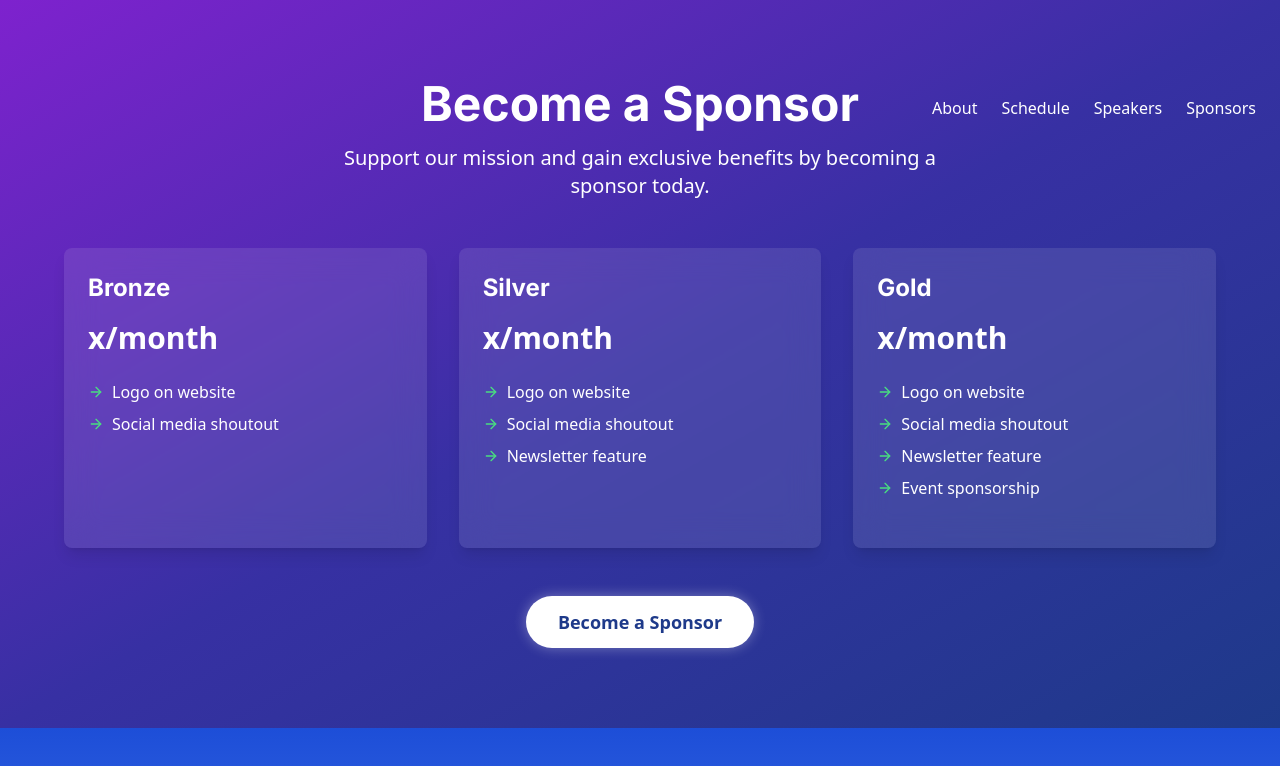
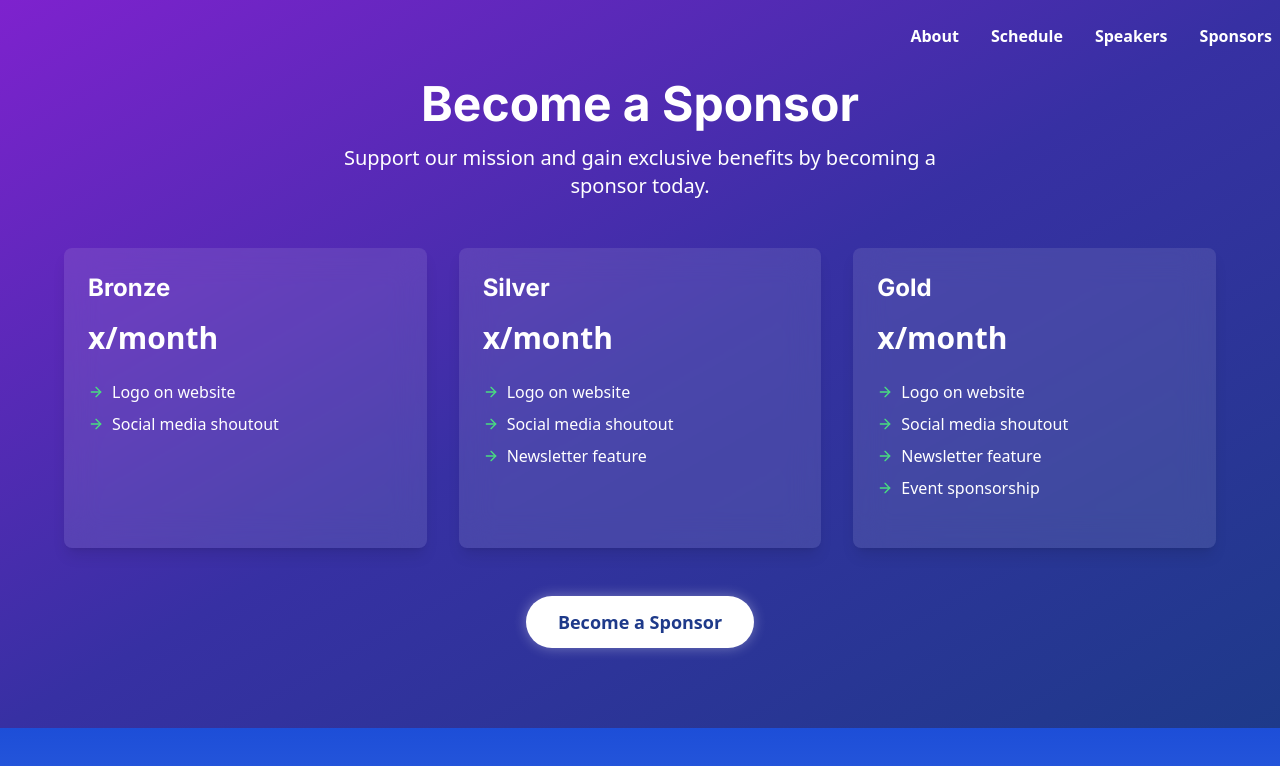
Before and after one commit to bibschan/cloud-summit-2025, a Next.js app: page /sponsor in a window 1280 px wide. Shown: the top 766 px of the page. Built offline with nearby package versions, Linux system fonts and the light colour scheme.

Commit message:
Just a style proposal for the header

```diff
--- a/src/components/nav.tsx
+++ b/src/components/nav.tsx
@@ -1,20 +1,40 @@
 "use client";
 
 import Link from "next/link";
-import React from "react";
+import React, { useState, useEffect } from "react";
 
 export default function Nav() {
+  const [isAtTop, setIsAtTop] = useState(true);
+
+  useEffect(() => {
+    const handleScroll = () => {
+      if (window.scrollY === 0) {
+        setIsAtTop(true);
+      } else {
+        setIsAtTop(false);
+      }
+    };
+
+    window.addEventListener("scroll", handleScroll);
+    return () => window.removeEventListener("scroll", handleScroll);
+  }, []);
+
   return (
-    <nav className="flex fixed space-x-6 z-10 right-0 pr-6 pt-4">
-      <Link href="#highlights" className="hover:underline">
+    <nav className={`
+      fixed top-0 w-full z-10 py-6 transition duration-300 ease-in-out
+      ${isAtTop ? "" : "backdrop-blur-md shadow-xl"}
+    `}>
+      <div className="container mx-auto px-6 flex justify-end">
+        <div className="flex space-x-8 font-semibold">
+          <Link href="#highlights" className="hover:text-sky-400">
             About
           </Link>
-      <Link href="#venue" className="hover:underline">
+          <Link href="#venue" className="hover:text-sky-400">
             Schedule
           </Link>
           <Link
             href="https://forms.gle/6qjgftM5Uf4ZSNNP7"
-        className="hover:underline"
+            className="hover:text-sky-400"
             target="_blank"
             passHref
           >
@@ -24,10 +44,12 @@ export default function Nav() {
             href="https://forms.gle/1XDU3sdR94UgbcUEA"
             target="_blank"
             passHref
-        className="hover:underline"
+            className="hover:text-sky-400"
           >
             Sponsors
           </Link>
+        </div>
+      </div>
     </nav>
   );
 }
```
Lines whose indentation alone changed are shown as unchanged.
